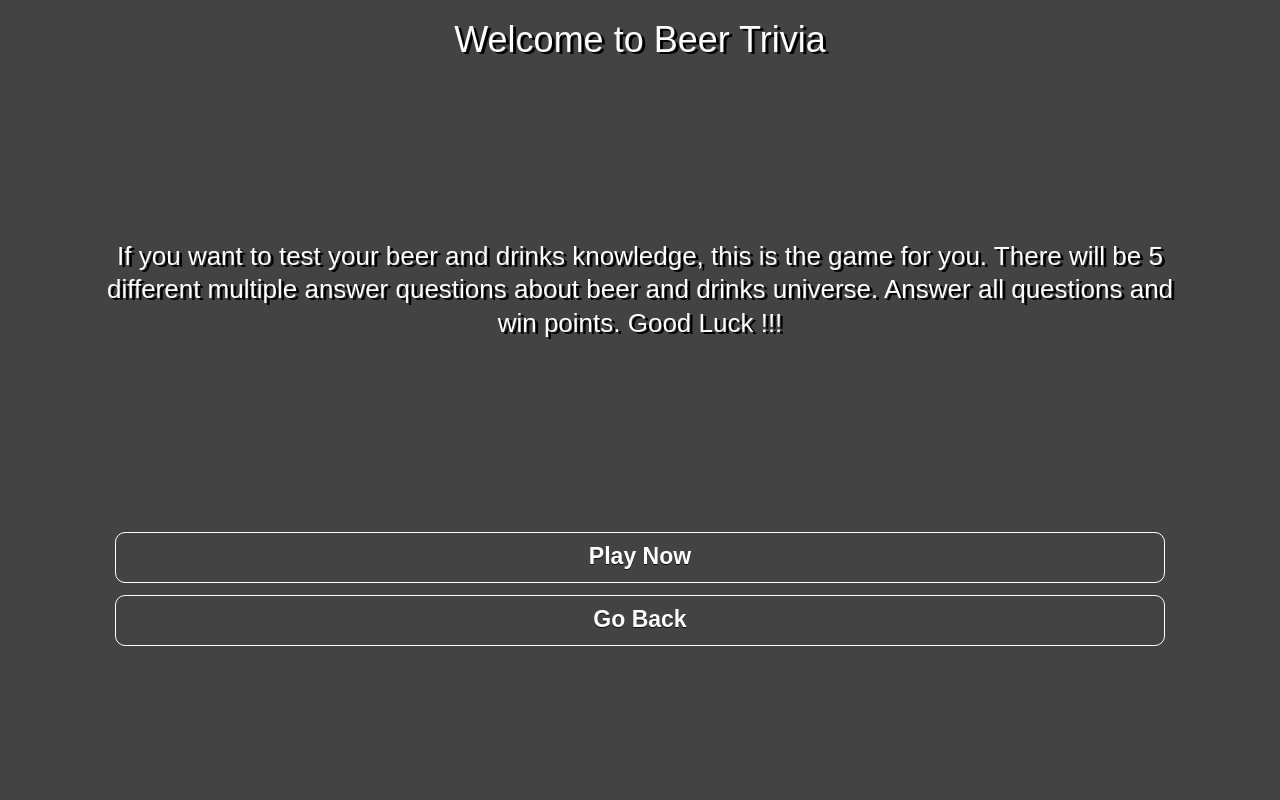
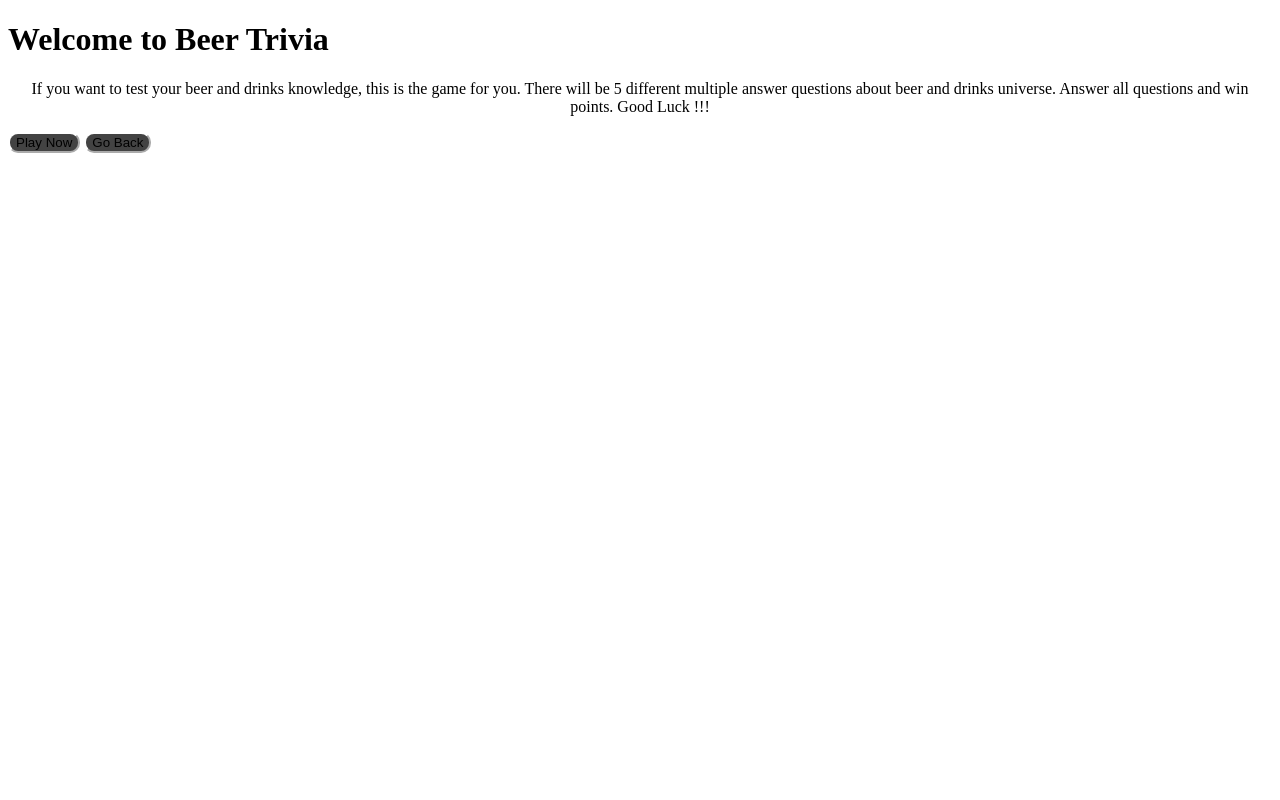
Before and after one commit to Naween2013074/uiuxcoursework1, a PHP site: page /pages/trivia_introductory.html in a window 1280 px wide. Run offline with PHP 8.4, Linux system fonts and the light colour scheme.

Commit message:
Header and footer updated in trivia_introductory page

```diff
--- a/pages/trivia_introductory.html
+++ b/pages/trivia_introductory.html
@@ -1,116 +1,5 @@
-<!DOCTYPE html>
-<!--
-To change this license header, choose License Headers in Project Properties.
-To change this template file, choose Tools | Templates
-and open the template in the editor.
--->
 <!DOCTYPE html>
 <html lang="en">
-    <head>
-        <meta charset="utf-8">
-        <meta http-equiv="X-UA-Compatible" content="IE=edge">
-        <meta name="viewport" content="width=device-width, initial-scale=1">
-        <!-- The above 3 meta tags *must* come first in the head; any other head content must come *after* these tags -->
-        <title>Welcome to Beer Puzzle !</title>
-
-        <!-- Bootstrap -->
-        <link href="resources/libs/bootstrap/css/bootstrap.min.css" rel="stylesheet">
-        <link rel="stylesheet" href="resources/css/booking-nearest-pub.css">
-        <link rel="stylesheet" type="text/css" href="resources/libs/jquery-mobile/jquery.mobile-1.4.5.min.css">
-
-
-        <style>
-            th, td {
-                /*                border: 1px solid black;*/
-                padding: 10px;
-                table-layout:fixed;
-            }
-            #tb-one{
-                width: 50%;
-            }
-            #tb-two{
-                width: 50%;
-            }
-            img {
-                display: block;
-                margin: 0 auto;
-                max-width: 50%;
-                max-height: 50%;
-
-            }
-            h2{
-                color: white;
-                text-shadow: 3px 2px #000000;
-            }
-            p{
-                color: white;
-                text-shadow: 3px 2px #000000;
-            }
-            #tabs  {
-                background: #434343;
-                padding: 10px;
-            }
-            #one {
-                background: #434343;
-            }
-            #two {
-                background: #434343;
-            }
-            #two-normal {
-                background: #434343;
-            }
-            #oneone{
-                background: #434343;
-            }
-            body{
-                background: #434343;
-            }
-            .ui-page {
-                background:#434343;
-            }
-            .cusbtn {
-                background: #434343;
-                background-image: -webkit-linear-gradient(top, #434343, #434343);
-                background-image: -moz-linear-gradient(top, #434343, #434343);
-                background-image: -ms-linear-gradient(top, #434343, #434343);
-                background-image: -o-linear-gradient(top, #434343, #434343);
-                background-image: linear-gradient(to bottom, #434343, #434343);
-                -webkit-border-radius: 10;
-                -moz-border-radius: 10;
-                border-radius: 10px;
-                font-family: Arial;
-                color: #ffffff;
-                font-size: 23px;
-                padding: 9px 35px 10px 35px;
-                border: solid #ffffff 1px;
-
-                text-decoration: none;
-
-            }
-
-            .cusbtn:hover {
-                background: #3cb0fd;
-                background-image: -webkit-linear-gradient(top, #3cb0fd, #3498db);
-                background-image: -moz-linear-gradient(top, #3cb0fd, #3498db);
-                background-image: -ms-linear-gradient(top, #3cb0fd, #3498db);
-                background-image: -o-linear-gradient(top, #3cb0fd, #3498db);
-                background-image: linear-gradient(to bottom, #3cb0fd, #3498db);
-                text-decoration: none;
-                border-color: #ffffff;
-            }
-            .ui-btn{
-                border-color: #ffffff;
-            }
-            .ui-btn-b{
-                border-color: #ffffff;
-            }
-            .myGallery img {
-                vertical-align: bottom;
-            }
-
-        </style>
-    </head>
-    <body>
         <div class="container">
             <div class="row">
                 <h1 class="display-3">Welcome to Beer Trivia</h1>
@@ -133,8 +22,5 @@ and open the template in the editor.
                     </div>
                 </div>
             </div>
-            <script src="resources/libs/bootstrap/js/bootstrap.min.js"></script>
-            <script src="resources/libs/jQuery/js/jquery.3.1.1.min.js"></script>
-            <script src="resources/libs/jquery-mobile/jquery.mobile-1.4.5.min.js"></script>
     </body>
 </html>
--- a/trivia_introductory.php
+++ b/trivia_introductory.php
@@ -1,3 +1,5 @@
 <?php
+include('pages/header.html');
 include('pages/trivia_introductory.html');
+include('pages/footer.html');
 ?>
```
